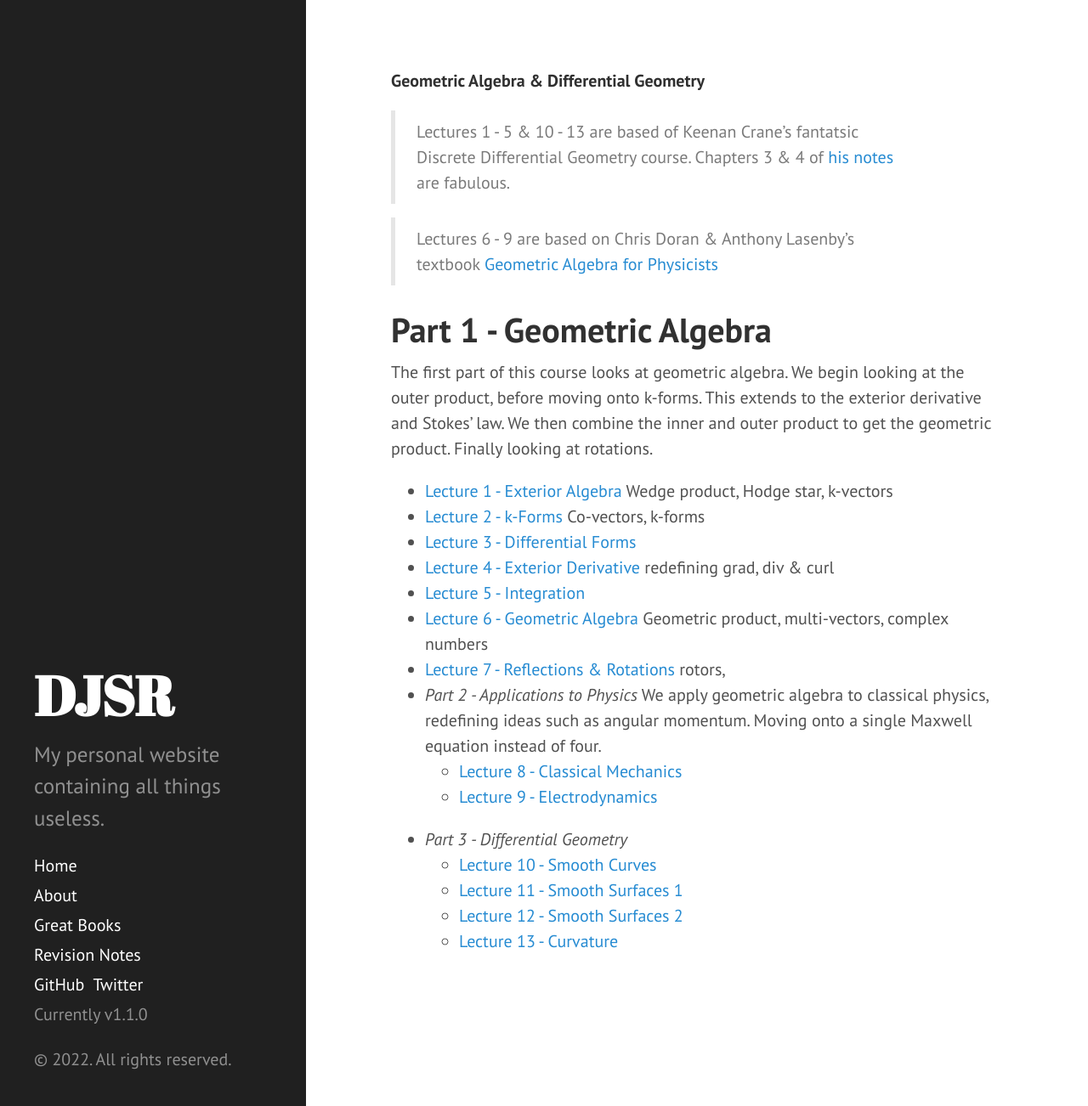
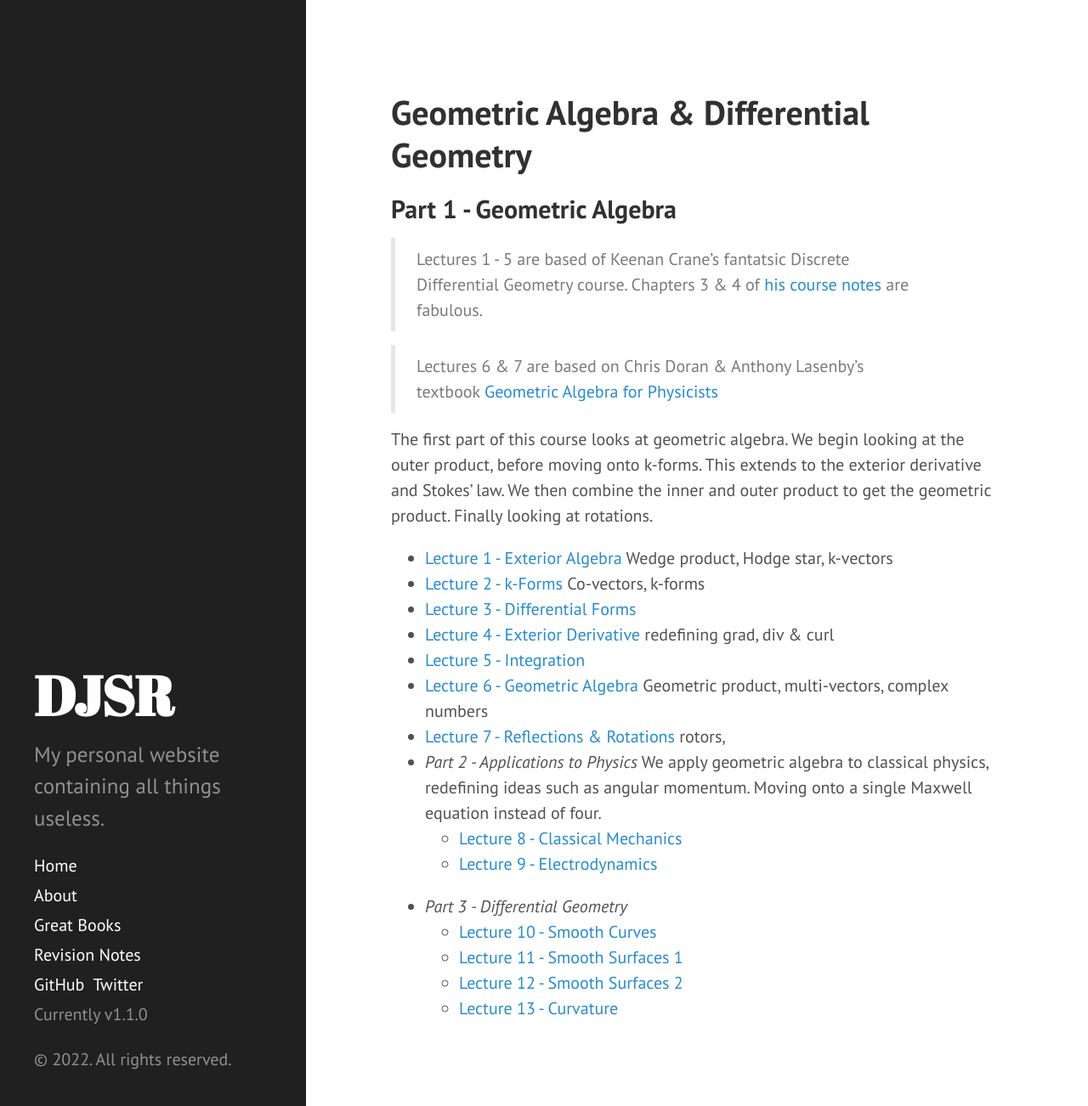
Before and after one commit to dansomrob/dansomrob.github.io, a Jekyll site: the page built from assets/Geometric_Algebra/index.md, in a window 1280 px wide and 1302 px high. Shown: the whole window at 85% size. Built offline with Jekyll 4.4.1, drawn with Linux system fonts in a browser that asks for light colours.

Commit message:
Update index.md

```diff
--- a/assets/Geometric_Algebra/index.md
+++ b/assets/Geometric_Algebra/index.md
@@ -3,12 +3,12 @@ layout: default
 title: Geometric Algebra
 ---
 
-**Geometric Algebra & Differential Geometry**
-> Lectures 1 - 5 & 10 - 13 are based of Keenan Crane's fantatsic Discrete Differential Geometry course. Chapters 3 & 4 of [his notes]({{ site.url }}/assets/Geometric_Algebra/DDG.pdf) are fabulous.
+<h1>Geometric Algebra & Differential Geometry</h1>
 
-> Lectures 6 - 9 are based on Chris Doran & Anthony Lasenby's textbook [Geometric Algebra for Physicists]( {{site.url}}/assets/Geometric_Algebra/GAforPhysics.pdf)
+<h2>Part 1 - Geometric Algebra</h2>
+> Lectures 1 - 5 are based of Keenan Crane's fantatsic Discrete Differential Geometry course. Chapters 3 & 4 of [his course notes]({{ site.url }}/assets/Geometric_Algebra/DDG.pdf) are fabulous.
 
-<h1>Part 1 - Geometric Algebra</h1>
+> Lectures 6 & 7 are based on Chris Doran & Anthony Lasenby's textbook [Geometric Algebra for Physicists]( {{site.url}}/assets/Geometric_Algebra/GAforPhysics.pdf)
 
 The first part of this course looks at geometric algebra. We begin looking at the outer product, before moving onto k-forms. This extends to the exterior derivative and Stokes' law. We then combine the inner and outer product to get the geometric product. Finally looking at rotations.
   - [Lecture 1 - Exterior Algebra]({{ site.url }}/assets/Geometric_Algebra/Lectures/L1.pdf)
```
